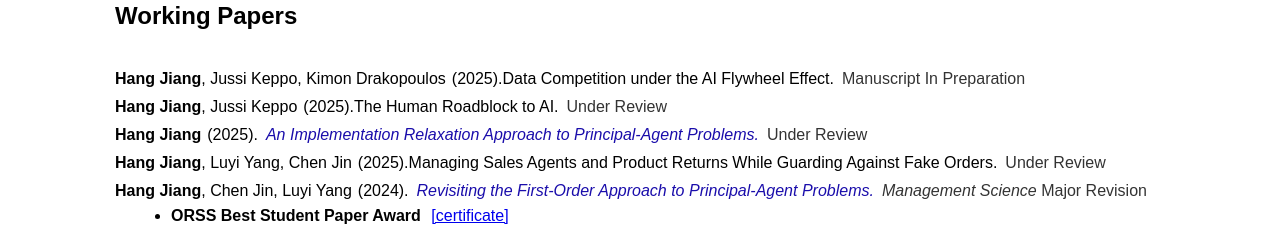
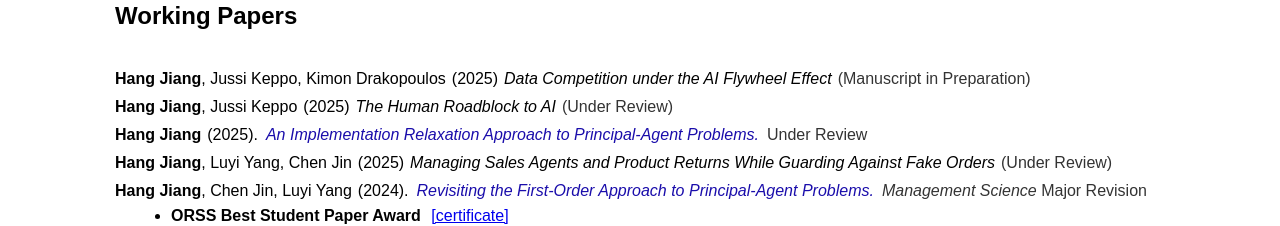
Before and after one commit to JHaaa/jianghang.github.io, a Next.js app: page /research in a window 1280 px wide. Shown: the part 260-486 px from the top of the page. Built offline with nearby package versions, Linux system fonts and the light colour scheme.

Commit message:
Update personal website: new CV, papers, layout updates

```diff
--- a/src/app/research/page.tsx
+++ b/src/app/research/page.tsx
@@ -10,20 +10,19 @@ const ResearchPage = () => {
       <ul className={styles.customList}>
 
       <li>
-          <strong>Hang Jiang</strong>, Jussi Keppo, Kimon Drakopoulos
-          <span style={{ marginLeft: '6px' }}>(2025).</span>
-
-            Data Competition under the AI Flywheel Effect.
-          <span className={styles.underReview}>Manuscript In Preparation</span>
-        </li>
+  <strong>Hang Jiang</strong>, Jussi Keppo, Kimon Drakopoulos
+  <span style={{ marginLeft: '6px' }}>(2025)</span>
+  <em style={{ marginLeft: '6px' }}>Data Competition under the AI Flywheel Effect</em>
+  <span className={styles.underReview} style={{ marginLeft: '6px' }}>(Manuscript in Preparation)</span>
+      </li>
 
       <li>
-          <strong>Hang Jiang</strong>, Jussi Keppo
-          <span style={{ marginLeft: '6px' }}>(2025).</span>
+  <strong>Hang Jiang</strong>, Jussi Keppo
+  <span style={{ marginLeft: '6px' }}>(2025)</span>
+  <em style={{ marginLeft: '6px' }}>The Human Roadblock to AI</em>
+  <span className={styles.underReview} style={{ marginLeft: '6px' }}>(Under Review)</span>
+    </li>
 
-            The Human Roadblock to AI.
-          <span className={styles.underReview}>Under Review</span>
-        </li>
 
         <li>
           <strong>Hang Jiang</strong>
@@ -40,12 +39,16 @@ const ResearchPage = () => {
         </li>
 
         <li>
-          <strong>Hang Jiang</strong>, Luyi Yang, Chen Jin
-          <span style={{ marginLeft: '6px' }}>(2025).</span>
+  <strong>Hang Jiang</strong>, Luyi Yang, Chen Jin
+  <span style={{ marginLeft: '6px' }}>(2025)</span>
+  <em style={{ marginLeft: '6px' }}>
+    Managing Sales Agents and Product Returns While Guarding Against Fake Orders
+  </em>
+  <span className={styles.underReview} style={{ marginLeft: '6px' }}>
+    (Under Review)
+  </span>
+</li>
 
-            Managing Sales Agents and Product Returns While Guarding Against Fake Orders.
-          <span className={styles.underReview}>Under Review</span>
-        </li>
 
         <li>
   <strong>Hang Jiang</strong>, Chen Jin, Luyi Yang
```
